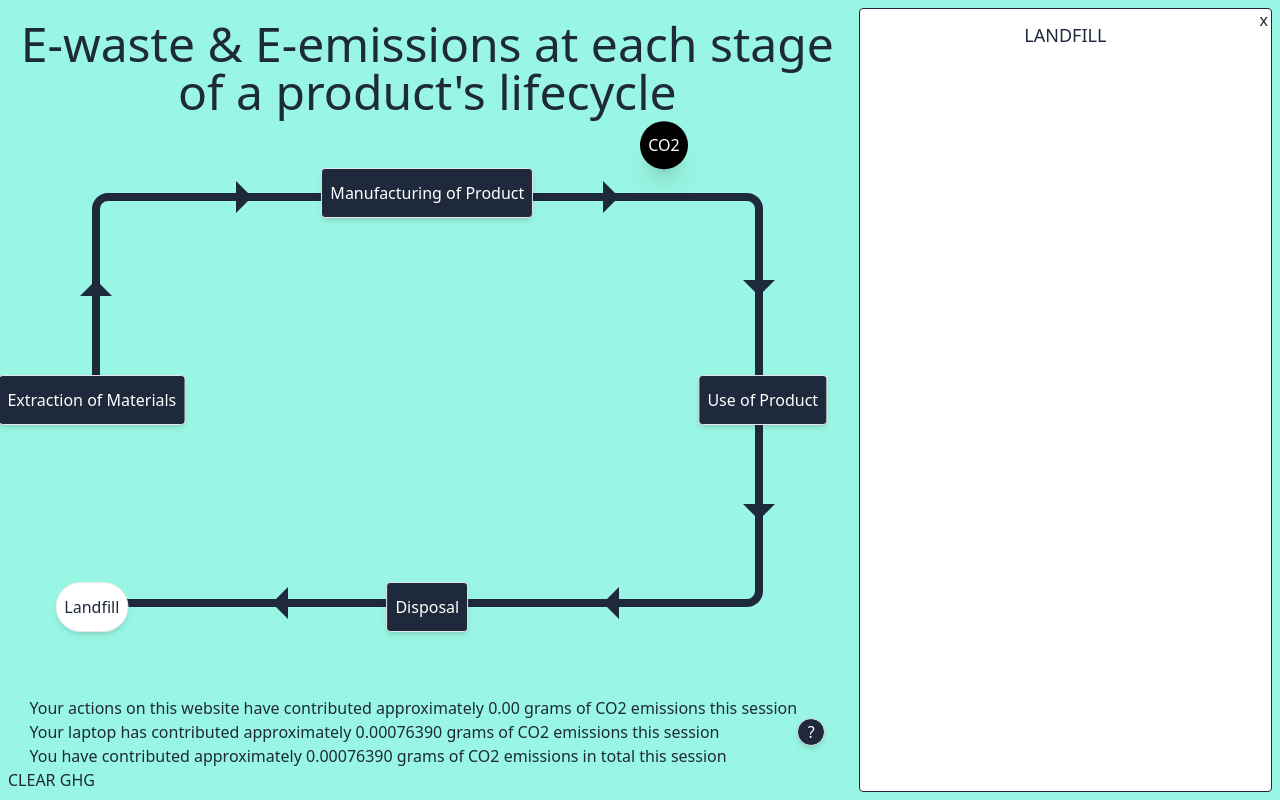
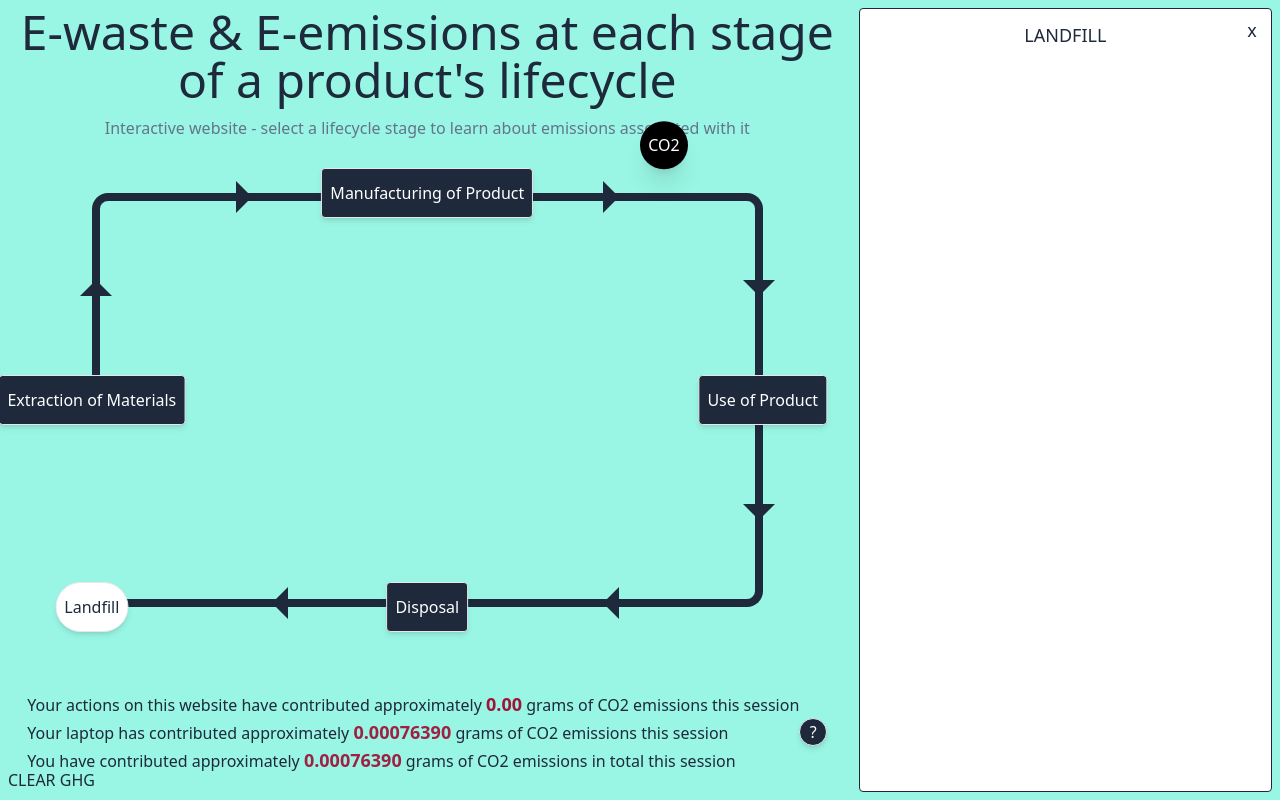
Before and after one commit to dk-chevalier/soci30016-A2, a React (Vite) app in the folder SOCI30016-A2/: page /landfill in a window 1280 px wide. Built offline with nearby package versions, Linux system fonts and the light colour scheme.

Commit message:
made CO2 emissions data more noticeable

```diff
--- a/SOCI30016-A2/src/features/GhgData.jsx
+++ b/SOCI30016-A2/src/features/GhgData.jsx
@@ -21,15 +21,24 @@ function GhgData() {
         <div>
           <p>
             Your actions on this website have contributed approximately{" "}
-            {webGHG.toFixed(2)} grams of CO2 emissions this session
-          </p>
-          <p>
-            Your laptop has contributed approximately {laptopGHG.toFixed(8)}{" "}
+            <b className="animate-flash1 text-rose-800 text-lg">
+              {webGHG.toFixed(2)}
+            </b>{" "}
             grams of CO2 emissions this session
           </p>
           <p>
-            You have contributed approximately {totalGHG.toFixed(8)} grams of
-            CO2 emissions in total this session
+            Your laptop has contributed approximately{" "}
+            <b className="animate-flash text-rose-800 text-lg">
+              {laptopGHG.toFixed(8)}
+            </b>{" "}
+            grams of CO2 emissions this session
+          </p>
+          <p>
+            You have contributed approximately{" "}
+            <b className="animate-flash text-rose-800 text-lg">
+              {totalGHG.toFixed(8)}
+            </b>{" "}
+            grams of CO2 emissions in total this session
           </p>
         </div>
 
--- a/SOCI30016-A2/src/features/Info.jsx
+++ b/SOCI30016-A2/src/features/Info.jsx
@@ -8,12 +8,12 @@ function Info({ name, children }) {
   const dispatch = useDispatch();
 
   return (
-    <div className="border border-slate-800 rounded py-1 px-2 col-start-5 col-span-2 row-span-6 w-full h-full bg-white">
+    <div className="border border-slate-800 rounded py-1 px-2 col-start-5 col-span-2 row-span-6 w-full h-full bg-white overflow-auto">
       <h2 className="px-4 py-2 text-lg w-full text-center">{name}</h2>
       {children}
       <NavLink
         to="../"
-        className="absolute top-2 right-3"
+        className="absolute top-4 right-4 text-lg text-center w-6 h-6 hover:scale-110 active:scale-100 duration-300"
         reloadDocument
         onClick={() => dispatch(addWebGHG(WEB_CO2))}
       >
--- a/SOCI30016-A2/src/pages/Home.jsx
+++ b/SOCI30016-A2/src/pages/Home.jsx
@@ -32,9 +32,15 @@ function Home() {
   return (
     <>
       <div className="grid grid-cols-6 grid-rows-6 items-center justify-items-center max-w-full h-lvh min-h-min gap-3 p-2 bg-teal-200 text-slate-800">
-        <h1 className="text-5xl justify-center col-start-1 col-span-4 text-center">
-          E-waste & E-emissions at each stage of a product's lifecycle
-        </h1>
+        <div className="justify-center col-start-1 col-span-4 text-center row-start-1 row-span-1">
+          <h1 className="text-5xl mb-3 mt-3">
+            E-waste & E-emissions at each stage of a product's lifecycle
+          </h1>
+          <p className="text-slate-500">
+            Interactive website - select a lifecycle stage to learn about
+            emissions associated with it
+          </p>
+        </div>
         <div className="grid grid-cols-2 grid-rows-2 col-start-1 col-span-4 row-start-2 row-span-4 w-4/5 h-4/5">
           <NavLink
             to="./mining"
--- a/SOCI30016-A2/tailwind.config.js
+++ b/SOCI30016-A2/tailwind.config.js
@@ -9,9 +9,19 @@ export default {
           "20%": { transform: "translateY(93vh) scale(1)", opacity: "1" },
           "100%": { transform: "translateY(0) scale(1)" },
         },
+        flash: {
+          "0%": { opacity: "0.7" },
+          "100%": { opacity: "1" },
+        },
+        flash1: {
+          "0%": { opacity: "0.7" },
+          "100%": { opacity: "1" },
+        },
       },
       animation: {
         float: "float 10s",
+        flash: "flash 1s infinite",
+        flash1: "flash1 2s",
       },
     },
   },
```
